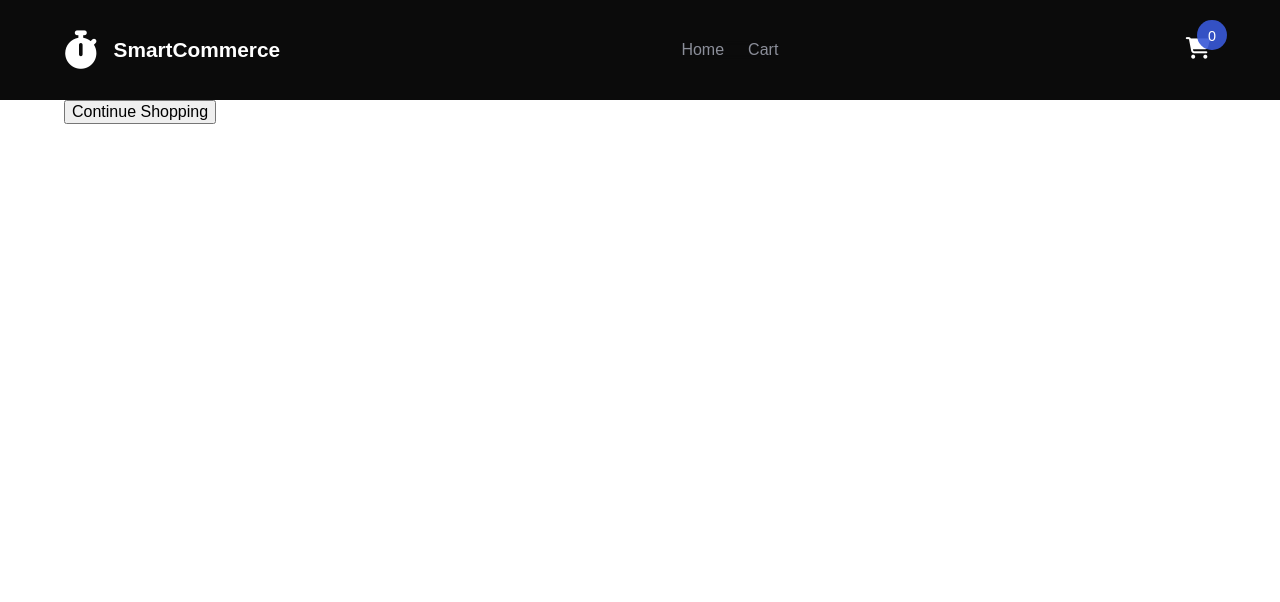
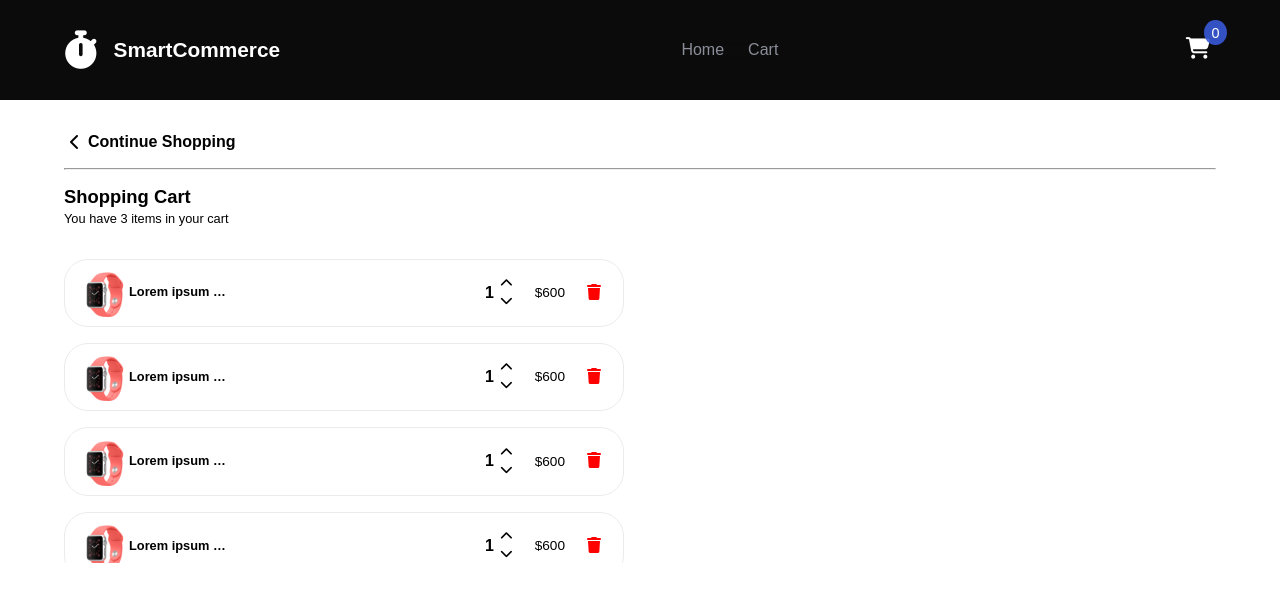
Before and after one commit to Rysth/REACT-eCommerce, a React (Create React App) app: page /cart in a window 1280 px wide. Shown: the top 602 px of the page. Built offline with nearby package versions, Linux system fonts and the light colour scheme; a web font is replaced by a local one.

Commit message:
Added the Cart and CartItem.

```diff
--- a/src/App.css
+++ b/src/App.css
@@ -10,6 +10,12 @@
   --CL-neutral-black: #000;
   --FF-primary: 'Poppins', sans-serif;
   --FF-secondary: 'Inter', sans-serif;
+}
+
+*,
+*::after,
+*::before {
+  box-sizing: border-box;
 }
 
 body {
@@ -29,8 +35,6 @@ iframe {
 
 .app {
   height: 100%;
-  position: relative;
-  width: 100%;
 }
 
 .container {
--- a/src/components/Header/Header.css
+++ b/src/components/Header/Header.css
@@ -1,7 +1,5 @@
 .header {
   position: sticky;
-  left: 0;
-  right: 0;
   top: 0;
   padding: 1em 0;
   z-index: 2000;
--- /dev/null
+++ b/src/pages/Cart/Cart.css
@@ -0,0 +1,96 @@
+.cart-content {
+  padding: 2em 0;
+}
+
+.cart-button {
+  border: none;
+  background: none;
+}
+
+.cart-button.return {
+  display: flex;
+  align-items: center;
+  gap: 0.5em;
+  font-weight: bold;
+}
+
+.cart-separator {
+  margin: 1em 0;
+}
+
+.cart-title {
+  font-size: 1.15rem;
+  margin: 0 0 0.25em 0;
+}
+
+.cart-subtitle {
+  font-size: 0.8rem;
+  margin: 0;
+}
+
+.cart-layout {
+  display: grid;
+  gap: 1em;
+  list-style-type: none;
+  padding: 1em 0;
+  max-height: 20em;
+  margin: 1em 0;
+  overflow-y: scroll;
+  align-items: baseline;
+}
+
+.cart-item {
+  border: 1px solid var(--CL-light);
+  border-radius: 1.5em;
+  display: flex;
+  align-items: center;
+  justify-content: space-between;
+  padding: 0.5em 1em;
+  max-width: 35em;
+}
+
+.cart-heading,
+.cart-body,
+.cart-counter,
+.cart-information {
+  display: flex;
+  align-items: center;
+}
+
+.cart-image {
+  max-width: 3em;
+  object-fit: contain;
+}
+
+.cart-name {
+  font-size: 0.8rem;
+  max-width: 100px;
+  text-overflow: ellipsis;
+  white-space: nowrap;
+  overflow: hidden;
+}
+
+.cart-body,
+.cart-information {
+  gap: 1em;
+}
+
+.cart-quantity {
+  font-weight: bold;
+}
+
+.cart-actions {
+  display: grid;
+}
+
+.cart-button.arrow {
+  font-size: 0.8rem;
+}
+
+.cart-subtotal {
+  font-size: 0.85rem;
+}
+
+.cart-button.delete {
+  color: red;
+}
--- a/src/pages/Cart/Cart.js
+++ b/src/pages/Cart/Cart.js
@@ -1,5 +1,7 @@
 import React from 'react';
 import { useNavigate } from 'react-router-dom';
+import './Cart.css';
+import HeroImage from '../../assets/images/hero.png';
 
 function Cart() {
   const navigator = useNavigate();
@@ -16,8 +18,23 @@ function Cart() {
               className="cart-button return"
               onClick={handleNavigation}
             >
+              <i className="cart-button icon fa-solid fa-chevron-left" />
               Continue Shopping
             </button>
+          </div>
+          <hr className="cart-separator" />
+          <div className="cart-container">
+            <h2 className="cart-title">Shopping Cart</h2>
+            <p className="cart-subtitle">You have 3 items in your cart</p>
+            <div className="cart-layout">
+              <CartItem HeroImage={HeroImage} />
+              <CartItem HeroImage={HeroImage} />
+              <CartItem HeroImage={HeroImage} />
+              <CartItem HeroImage={HeroImage} />
+              <CartItem HeroImage={HeroImage} />
+              <CartItem HeroImage={HeroImage} />
+              <CartItem HeroImage={HeroImage} />
+            </div>
           </div>
         </div>
       </div>
@@ -26,3 +43,35 @@ function Cart() {
 }
 
 export default Cart;
+
+function CartItem() {
+  return (
+    <div className="cart-item">
+      <div className="cart-heading">
+        <img className="cart-image" src={HeroImage} alt="Hero" />
+        <h3 className="cart-name">
+          Lorem ipsum dolor sit amet consectetur adipisicing elit.
+        </h3>
+      </div>
+      <div className="cart-body">
+        <div className="cart-counter">
+          <p className="cart-quantity">1</p>
+          <div className="cart-actions">
+            <button type="button" className="cart-button arrow ">
+              <i className="cart-button  icon fa-solid fa-chevron-up" />
+            </button>
+            <button type="button" className="cart-button arrow ">
+              <i className="cart-button icon fa-solid fa-chevron-down" />
+            </button>
+          </div>
+        </div>
+        <div className="cart-information">
+          <p className="cart-subtotal">$600</p>
+          <button type="button" className="cart-button delete">
+            <i className="cart-button icon fa-solid fa-trash" />
+          </button>
+        </div>
+      </div>
+    </div>
+  );
+}
```
